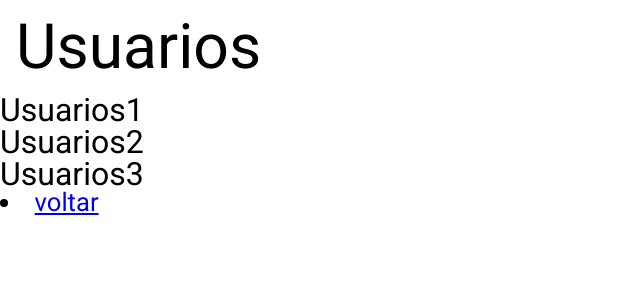
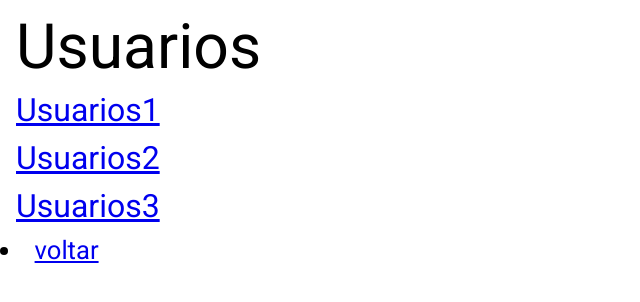
Before and after one commit to nicolewegrzyn/nicole, a Next.js app: page /Usuarios in a window 1280 px wide. Shown: the top 302 px of the page, without its empty margins (0-640 px from the left). Built offline with nearby package versions, Linux system fonts and the light colour scheme.

Commit message:
aula 18/03

```diff
--- a/app/Usuarios/[id]/page.tsx
+++ b/app/Usuarios/[id]/page.tsx
@@ -1,11 +1,11 @@
 
 import Link from "next/link";
 
-export default function PerfilUsuario({params}) {
+export default function PerfilUsuario({params}: {params: {id:string}}) {
     return (
         <>
             <h1> Perfil </h1>
-            <p> Nome usuario </p>
+            <p> Nome usuario {params.id} </p>
 
 
             <li><Link href={'/Usuarios'}> voltar</Link></li>
--- a/app/Usuarios/page.tsx
+++ b/app/Usuarios/page.tsx
@@ -5,10 +5,9 @@ export default function ListaUsuarios () {
     return (
         <>
             <h1> Usuarios </h1>
-            <p> Usuarios1 </p>
-            <p> Usuarios2 </p>
-            <p> Usuarios3 </p>
-
+            <p> <Link href={'/Usuarios/1'}> Usuarios1</Link> </p>
+            <p> <Link href={'/Usuarios/2'}> Usuarios2 </Link> </p>
+            <p> <Link href={'/Usuarios/3'}> Usuarios3 </Link> </p>
 
             <li><Link href={'/'}> voltar</Link></li>
 
--- a/app/globals.css
+++ b/app/globals.css
@@ -67,6 +67,7 @@ body{
 p{
   font-size: 2rem;
   letter-spacing: 0.5;
+  margin:1rem;
 }
 
 label{
```
Also changed, not shown: src/usuarios.js (added, +25 -0 lines).
